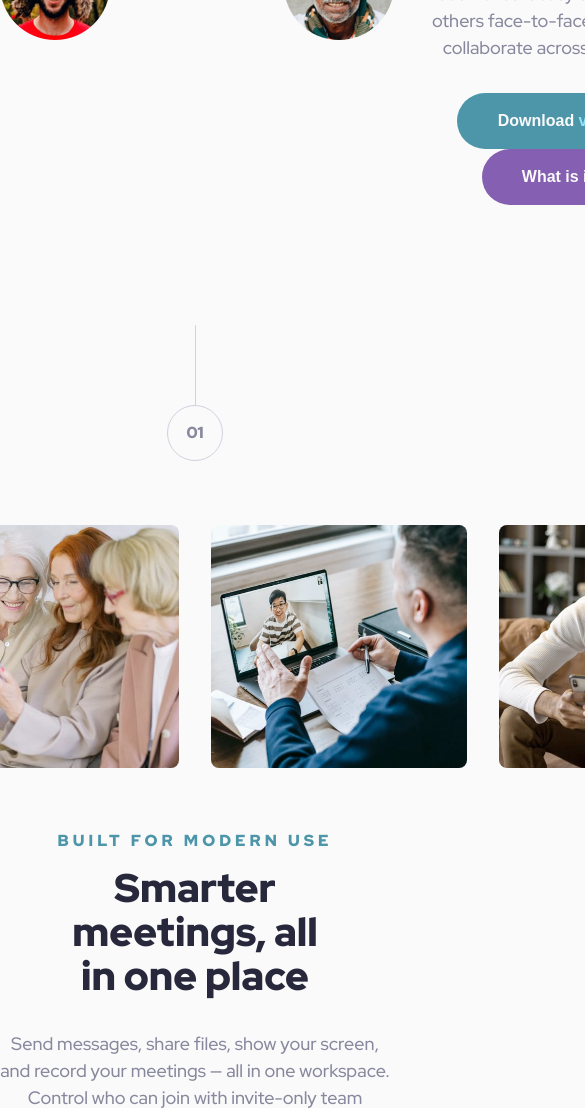
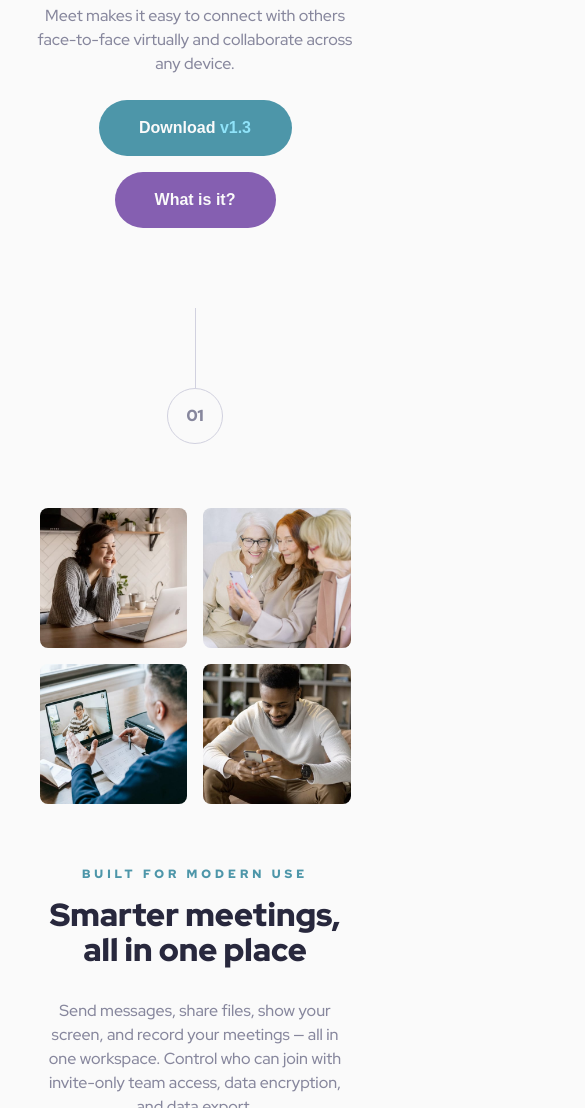
Before and after one commit to Bobstyle23/meet-landing-page, a plain HTML site: page index.html in a window 390 px wide. Shown: the part 437-1545 px from the top of the page, 585 px wide, since content can reach past the window. Drawn offline with Linux system fonts and the light colour scheme.

Commit message:
Add mobile breakpoints hero & usage sections

```diff
--- a/style/styles.scss
+++ b/style/styles.scss
@@ -454,3 +454,87 @@ body {
     }
   }
 }
+
+@media (min-width: 20em) and (max-width: 30em) {
+  .header {
+    margin: 4.8rem auto 0;
+  }
+
+  .hero {
+    flex-direction: column;
+    align-items: center;
+    padding: $spacing-64 $spacing-32 0;
+    justify-content: space-between;
+
+    &__img {
+      margin-bottom: 4.8rem;
+
+      &--desktop {
+        display: none;
+      }
+
+      &--tablet {
+        display: block;
+        max-width: 37.5rem;
+      }
+    }
+
+    &__header {
+      gap: $spacing-24;
+      padding: 0;
+    }
+
+    &__description {
+      font-size: 1.6rem;
+    }
+
+    &__heading {
+      font-size: 4rem;
+      padding: 0 2.6rem;
+    }
+
+    &__cta-group {
+      display: flex;
+      flex-direction: column;
+      align-items: center;
+      gap: $spacing-16;
+    }
+
+    &__cta {
+      &--download {
+        margin: 0;
+      }
+    }
+  }
+
+  .usage {
+    margin: $spacing-32 $spacing-32 $spacing-64;
+
+    &__gallery {
+      grid-template-columns: repeat(2, 1fr);
+      gap: $spacing-16;
+
+      img {
+        max-width: 14.75rem;
+        height: auto;
+      }
+    }
+
+    &__header {
+      max-width: 31.1rem;
+
+      p:first-child {
+        font-size: 1.2rem;
+      }
+    }
+
+    &__heading {
+      padding: 0;
+      font-size: 3.2rem;
+    }
+
+    &__description {
+      font-size: 1.6rem;
+    }
+  }
+}
```
Also changed, not shown: index.html (+1 -0 lines), style/styles.css, 1 other file.
